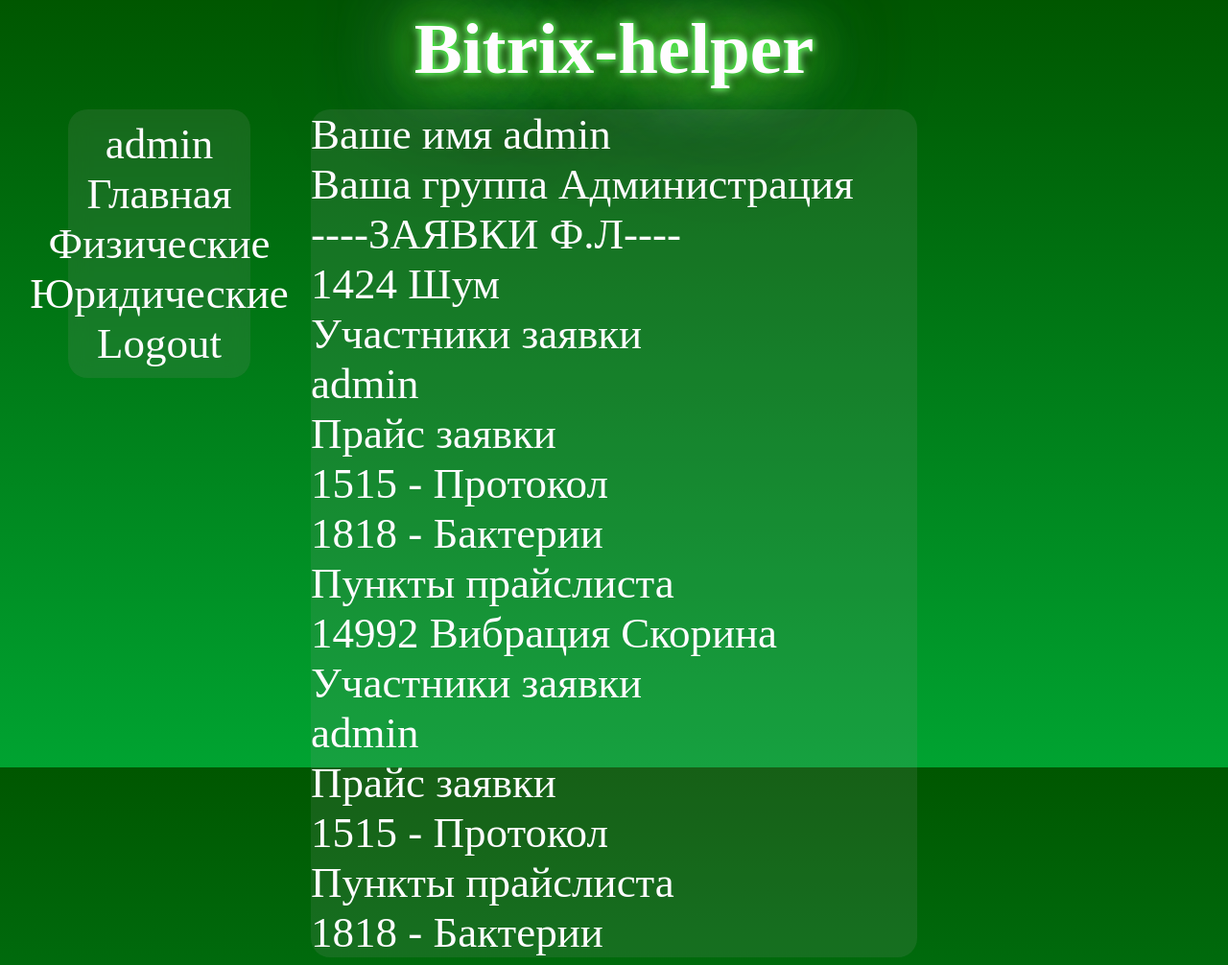
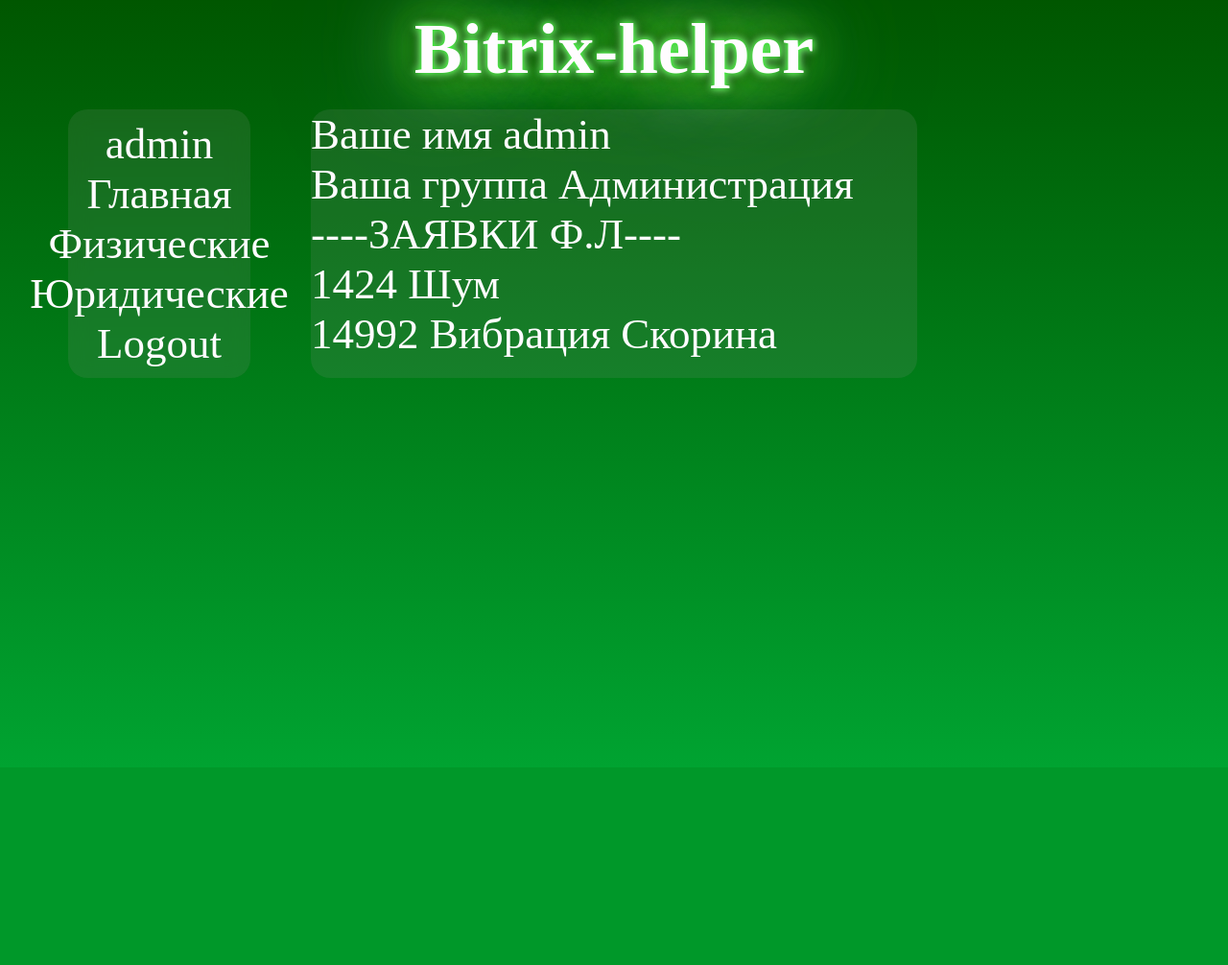
Before and after one commit to Jos-Craw/Bitrix, a Django app: template bitrix-helper/helper/templates/helper/fiz.html in a window 1280 px wide. Shown: the whole page at 96% size. After the commit the page ends 557 px from the top, so only its background shows below. Run offline with Django 3.2, Linux system fonts and the light colour scheme; the template is opened without the code that fills it: values that come from a table or form of the project are taken from there, others are empty; a user stored in the database is signed in; data comes from the database, SQL or seed files in the repository; both versions use the stored data as it was after the commit; tables that the repository leaves empty hold one stand-in row (values such as "Sample post"); some libraries are stand-ins or nearby versions.

Commit message:
Скрытые выпадения текста

```diff
--- a/bitrix-helper/helper/static/helper/style.css
+++ b/bitrix-helper/helper/static/helper/style.css
@@ -7,6 +7,7 @@ body{
   filter: progid: DXImageTransform.Microsoft.gradient( startColorstr="#005800", endColorstr="#00a130", GradientType=1 );
   background-attachment: fixed;
   background-size: cover;
+  cursor: default;
 }
 header{
   display: flex;
@@ -178,3 +179,10 @@ button{
   }
 }
 /*600.900.1200*/
+
+
+
+details > summary {
+  cursor: pointer;
+  list-style: none;
+}
--- a/bitrix-helper/helper/templates/helper/fiz.html
+++ b/bitrix-helper/helper/templates/helper/fiz.html
@@ -10,8 +10,10 @@
 		{% if Applicationsf %}
 			{% if user.username %}
 				{% for app in Applicationsf %}
-					{{app.num}} {{app.name}} <br>
-					Участники заявки<br>
+					<details>
+						<summary class="link">{{app.num}} {{app.name}}</summary>
+						<p>
+							Участники заявки
 							{% for participant in app.participants.all %}
 								{{participant}}<br>
 							{% endfor %}
@@ -27,6 +29,8 @@
 									{{price.num}} - {{price.name}}<br>
 								{% endif %}
 							{% endfor %}
+						</p>
+					</details>
 				{% endfor %}
 			{% endif %}
 		{% endif %}
```
Also changed, not shown: bitrix-helper/db.sqlite3, 1 other file. Lines whose indentation alone changed are shown as unchanged.
